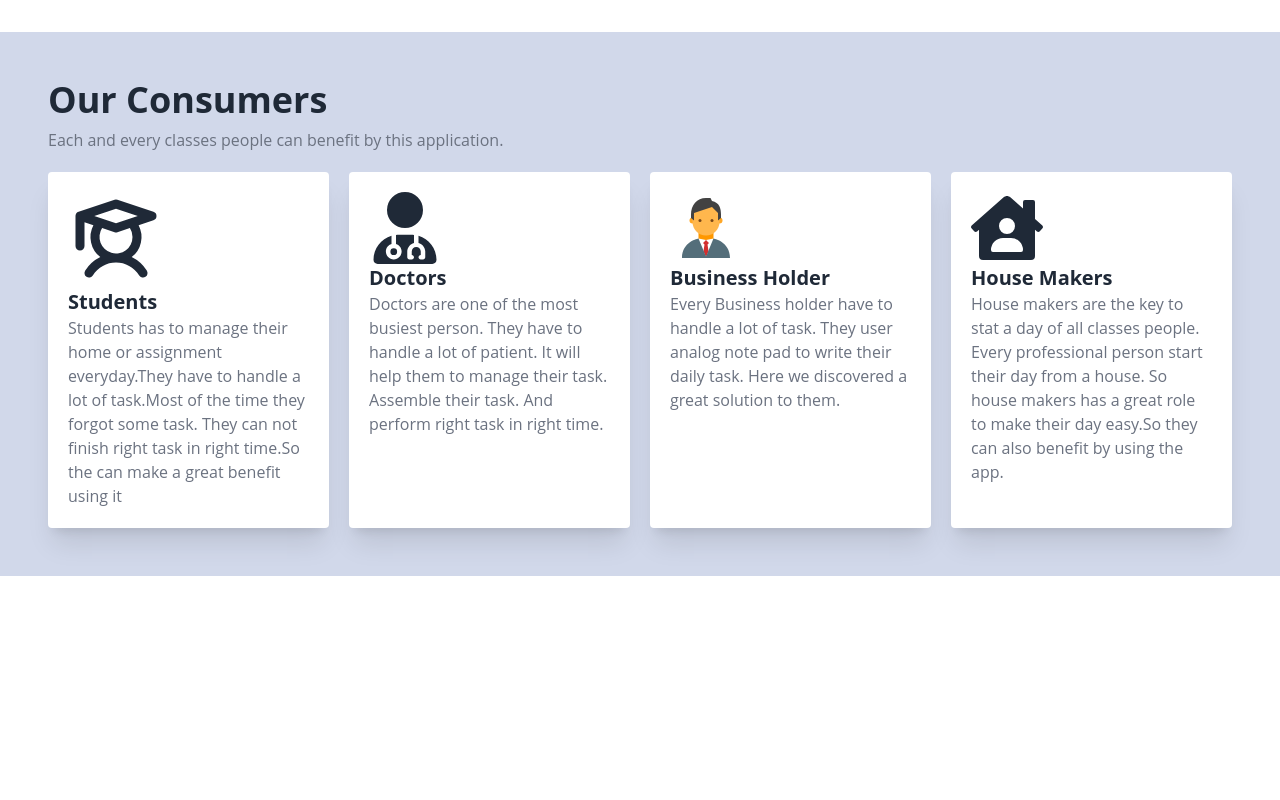
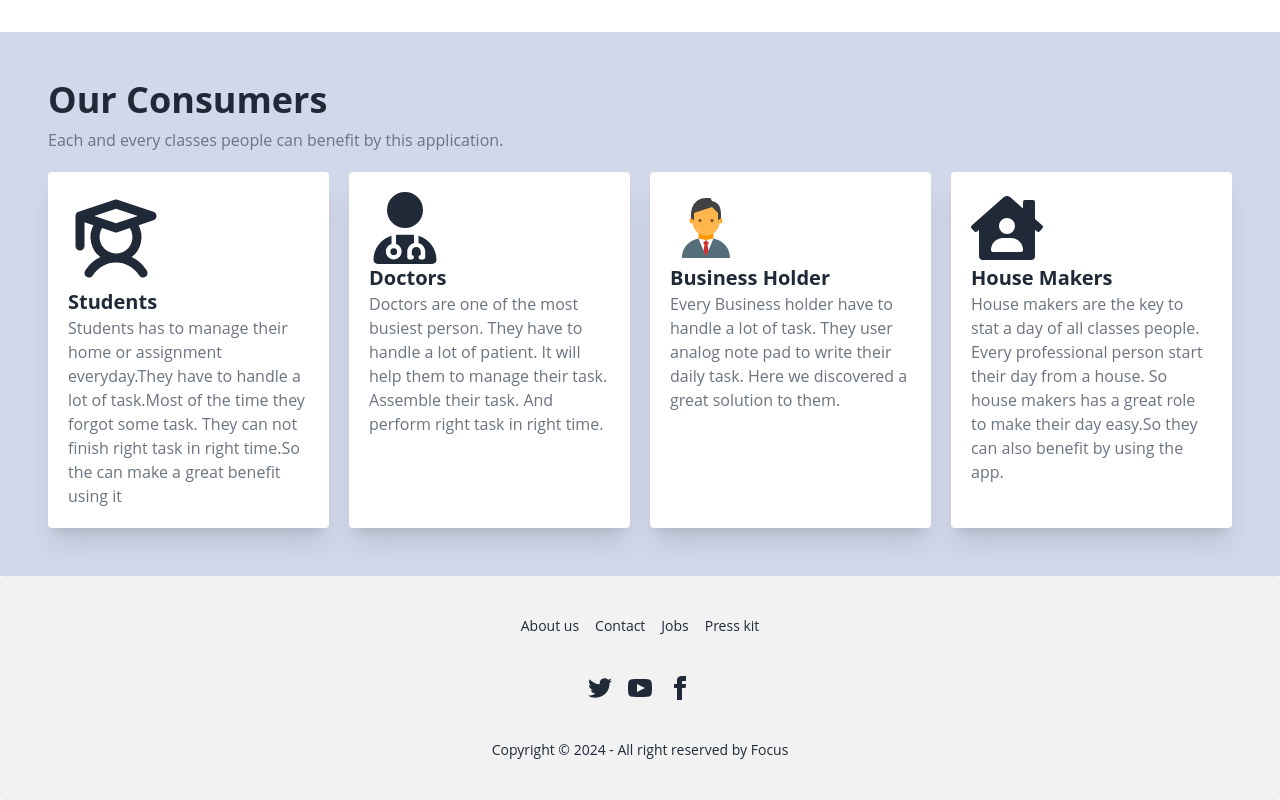
Before and after one commit to NafisOfficial/Task-Manger-Clint, a React (Vite) app: page / in a window 1280 px wide. Shown: the part 1332-2132 px from the top of the page. Before the commit the page ends 1908 px from the top, so only its background shows below. Built offline with nearby package versions, Linux system fonts and the light colour scheme.

Commit message:
landing page done

```diff
--- a/src/Components/Home/Banner/Banner.jsx
+++ b/src/Components/Home/Banner/Banner.jsx
@@ -10,7 +10,7 @@ const Banner = () => {
             <div className='md:m-20 m-5'>
                 <h1 className='md:text-4xl text-base font-bold md:my-5 mb-2 md:leading-normal leading-4'>Did you not manage your work in time?</h1>
                 <p className='md:text-base text-xs leading-3'>Here the Focus to help you to manage your daily task. It will notify you to do work timely. You can organize your working stack. Focus is the digital solution for you.</p>
-                <Link to="/Signup" className="btn bg-[#51DACF] md:mt-5 mt-2 border-none md:btn-md btn-sm md:px-5 px-2 text-white">Let’s Explore<MdArrowOutward className='text-lg'/></Link>
+                <Link to="/focus" className="btn bg-[#51DACF] md:mt-5 mt-2 border-none md:btn-md btn-sm md:px-5 px-2 text-white">Let’s Explore<MdArrowOutward className='text-lg'/></Link>
             </div>
             <img src={banner1} className='ms-auto h-5/6' alt="person" />
         </div>
--- a/src/Components/Shared/Footer/Footer.jsx
+++ b/src/Components/Shared/Footer/Footer.jsx
@@ -1,10 +1,26 @@
 import React from 'react';
+import { Link } from 'react-router-dom';
 
 const Footer = () => {
     return (
-        <div>
-            Footer
-        </div>
+        <footer className="footer footer-center p-10 bg-base-200 text-base-content rounded">
+            <nav className="grid grid-flow-col gap-4">
+                <a className="link link-hover">About us</a>
+                <a className="link link-hover">Contact</a>
+                <a className="link link-hover">Jobs</a>
+                <a className="link link-hover">Press kit</a>
+            </nav>
+            <nav>
+                <div className="grid grid-flow-col gap-4">
+                    <Link target='_blank' to=""><svg xmlns="https://x.com/?mx=2" width="24" height="24" viewBox="0 0 24 24" className="fill-current"><path d="M24 4.557c-.883.392-1.832.656-2.828.775 1.017-.609 1.798-1.574 2.165-2.724-.951.564-2.005.974-3.127 1.195-.897-.957-2.178-1.555-3.594-1.555-3.179 0-5.515 2.966-4.797 6.045-4.091-.205-7.719-2.165-10.148-5.144-1.29 2.213-.669 5.108 1.523 6.574-.806-.026-1.566-.247-2.229-.616-.054 2.281 1.581 4.415 3.949 4.89-.693.188-1.452.232-2.224.084.626 1.956 2.444 3.379 4.6 3.419-2.07 1.623-4.678 2.348-7.29 2.04 2.179 1.397 4.768 2.212 7.548 2.212 9.142 0 14.307-7.721 13.995-14.646.962-.695 1.797-1.562 2.457-2.549z"></path></svg></Link>
+                    <Link target='_blank' to="https://www.youtube.com/"><svg xmlns="http://www.w3.org/2000/svg" width="24" height="24" viewBox="0 0 24 24" className="fill-current"><path d="M19.615 3.184c-3.604-.246-11.631-.245-15.23 0-3.897.266-4.356 2.62-4.385 8.816.029 6.185.484 8.549 4.385 8.816 3.6.245 11.626.246 15.23 0 3.897-.266 4.356-2.62 4.385-8.816-.029-6.185-.484-8.549-4.385-8.816zm-10.615 12.816v-8l8 3.993-8 4.007z"></path></svg></Link>
+                    <Link target='_blank' to="https://web.facebook.com/?_rdc=1&_rdr"><svg xmlns="http://www.w3.org/2000/svg" width="24" height="24" viewBox="0 0 24 24" className="fill-current"><path d="M9 8h-3v4h3v12h5v-12h3.642l.358-4h-4v-1.667c0-.955.192-1.333 1.115-1.333h2.885v-5h-3.808c-3.596 0-5.192 1.583-5.192 4.615v3.385z"></path></svg></Link>
+                </div>
+            </nav>
+            <aside>
+                <p>Copyright © 2024 - All right reserved by Focus</p>
+            </aside>
+        </footer>
     );
 };
 
--- a/src/Components/Shared/Navbar/Navbar.jsx
+++ b/src/Components/Shared/Navbar/Navbar.jsx
@@ -8,8 +8,9 @@ const Navbar = () => {
                 <Link to="/" className="btn btn-ghost text-xl text-white">Focus</Link>
             </div>
             <div className="navbar-end gap-3">
+                <Link to="/focus" className="md:px-5 px-2 text-white">Goto Focus</Link>
                 <Link to="/login" className="btn bg-[#51DACF] border-none md:btn-md btn-sm md:px-5 px-2 text-white">Login</Link>
-                <Link to="/Signup" className="btn bg-[#51DACF] border-none md:btn-md btn-sm md:px-5 px-2 text-white">Signup</Link>
+                <Link to="/Signup" className="btn bg-[#51DACF] border-none md:flex hidden md:btn-md btn-sm md:px-5 px-2 text-white">Signup</Link>
             </div>
         </div>
     );
--- a/src/Layouts/Rootes/Rootes.jsx
+++ b/src/Layouts/Rootes/Rootes.jsx
@@ -3,6 +3,7 @@ import Navbar from "../../Components/Shared/Navbar/Navbar";
 import Banner from "../../Components/Home/Banner/Banner";
 import Features from "../../Components/Home/Features/Features";
 import Users from "../../Components/Home/Users/Users";
+import Footer from "../../Components/Shared/Footer/Footer";
 
 const Rootes = () => {
     return (
@@ -11,6 +12,7 @@ const Rootes = () => {
             <Banner/>
             <Features/>
             <Users/>
+            <Footer/>
         </div>
     );
 };
```
